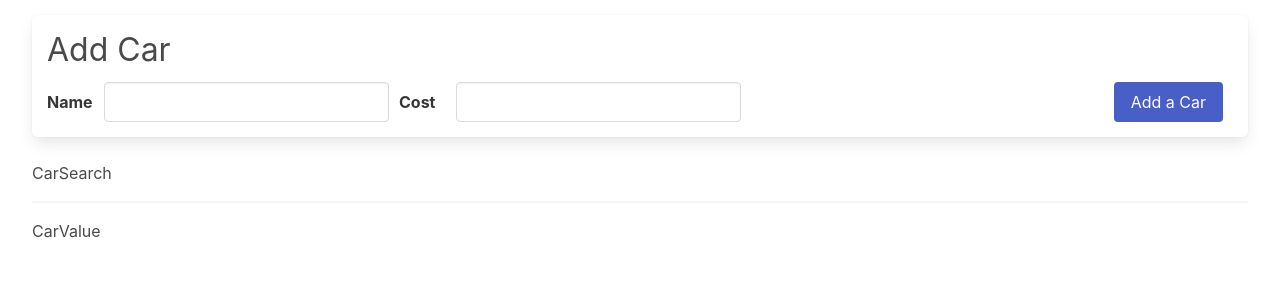
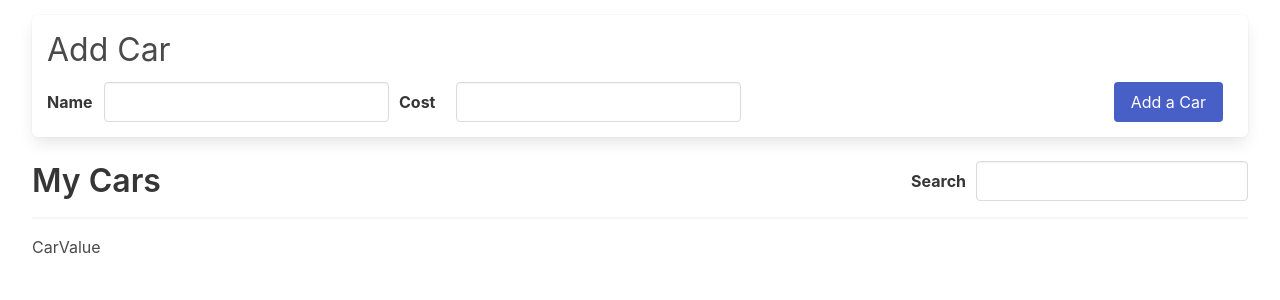
Before and after one commit to emonShimoul/udemy-react-redux-cars, a React (Create React App) app: page / in a window 1280 px wide. Shown: the top 300 px of the page. Built offline with nearby package versions, Linux system fonts and the light colour scheme.

Commit message:
implemented search term

```diff
--- a/src/components/CarSearch.js
+++ b/src/components/CarSearch.js
@@ -1,9 +1,29 @@
 import React from 'react';
+import { useDispatch, useSelector } from 'react-redux';
+import { changeSearchTerm } from '../store';
 
 const CarSearch = () => {
+    const dispatch = useDispatch();
+    const searchTerm = useSelector(state => {
+        return state.cars.searchTerm;
+    })
+
+    const handleSearchTermChange = (e) => {
+        dispatch(changeSearchTerm(e.target.value));
+    }
+
     return (
-        <div>
-            CarSearch
+        <div className='list-header'>
+            <h3 className='title is-3'>My Cars</h3>
+            <div className="search field is-horizontal">
+                <label className="label">Search</label>
+                <input
+                    type="text"
+                    className="input"
+                    value={searchTerm}
+                    onChange={handleSearchTermChange}
+                />
+            </div>
         </div>
     );
 };
```
